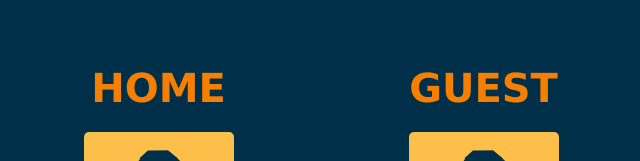
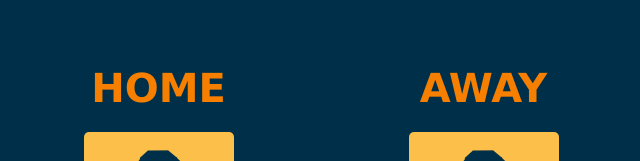
Before and after one commit to williamira/scoreboard, a plain HTML site: page index.html in a window 1280 px wide. Shown: the top 161 px of the page, without its empty margins (4-644 px from the left). Drawn offline with nearby package versions, Linux system fonts and the light colour scheme.

Commit message:
Changed guest to away

```diff
--- a/index.html
+++ b/index.html
@@ -16,7 +16,7 @@
                 </div>
             </div>
             <div>
-                <h3>GUEST</h3>
+                <h3>AWAY</h3>
                 <div class="scoreboard">
                     <h1 class="score" id="guest-score">0</h1>
                 </div>
```
Also changed, not shown: package.json (deleted, +0 -13 lines).
